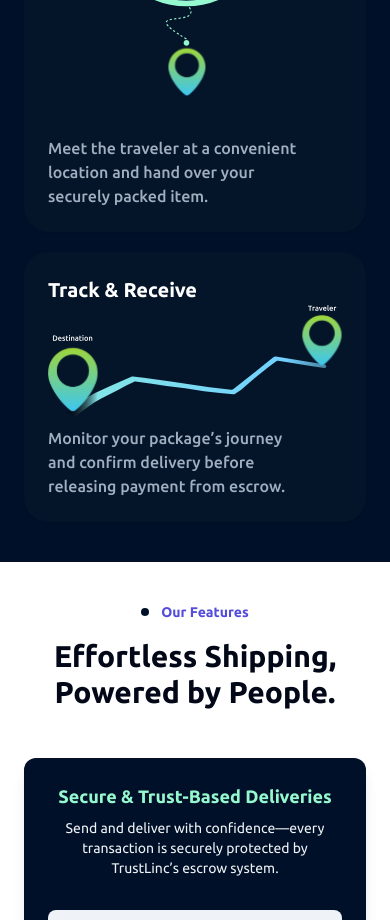
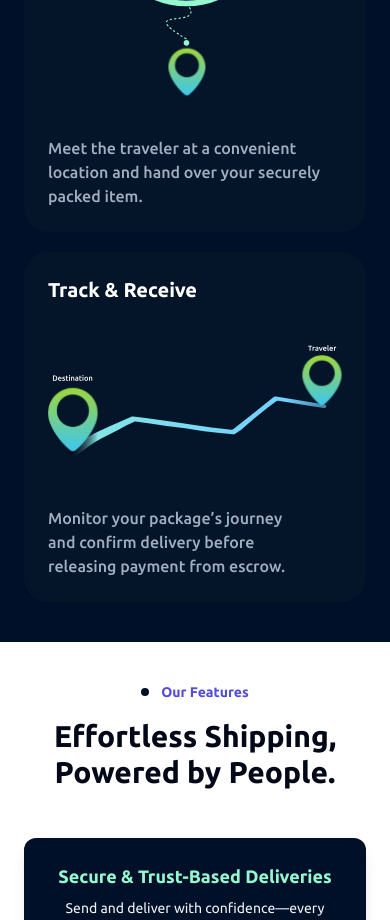
Before and after one commit to Trustlinchq/trustlinc-frontend, a Next.js app: page / in a window 390 px wide. Shown: the part 2180-3100 px from the top of the page. Built offline with nearby package versions, Linux system fonts and the light colour scheme.

Commit message:
Update page.tsx

```diff
--- a/src/app/page.tsx
+++ b/src/app/page.tsx
@@ -400,14 +400,14 @@ export default function Home() {
                                     className="mx-auto w-full max-w-[300px] sm:max-w-[350px] md:max-w-[250px] h-auto object-contain"
                                 />
 
-                                <p className="text-1xl text-[#a0aec0] font-medium max-w-[90%] sm:max-w-[65%]">
+                                <p className="text-1xl text-[#a0aec0] font-medium max-w-[100%] sm:max-w-[65%]">
                                     Meet the traveler at a convenient location
                                     and hand over your securely packed item.
                                 </p>
                             </div>
 
                             {/* Step 4 */}
-                            <div className="flex flex-col justify-center gap-10s md:gap-24 p-6 sm:pl-6 shadow-sm rounded-3xl transition duration-300 hover:shadow-md bg-[#0c1c2b73]">
+                            <div className="flex flex-col justify-center gap-10 md:gap-24 p-6 sm:pl-6 shadow-sm rounded-3xl transition duration-300 hover:shadow-md bg-[#0c1c2b73]">
                                 <h3 className="text-xl font-semibold">
                                     Track & Receive
                                 </h3>
```
